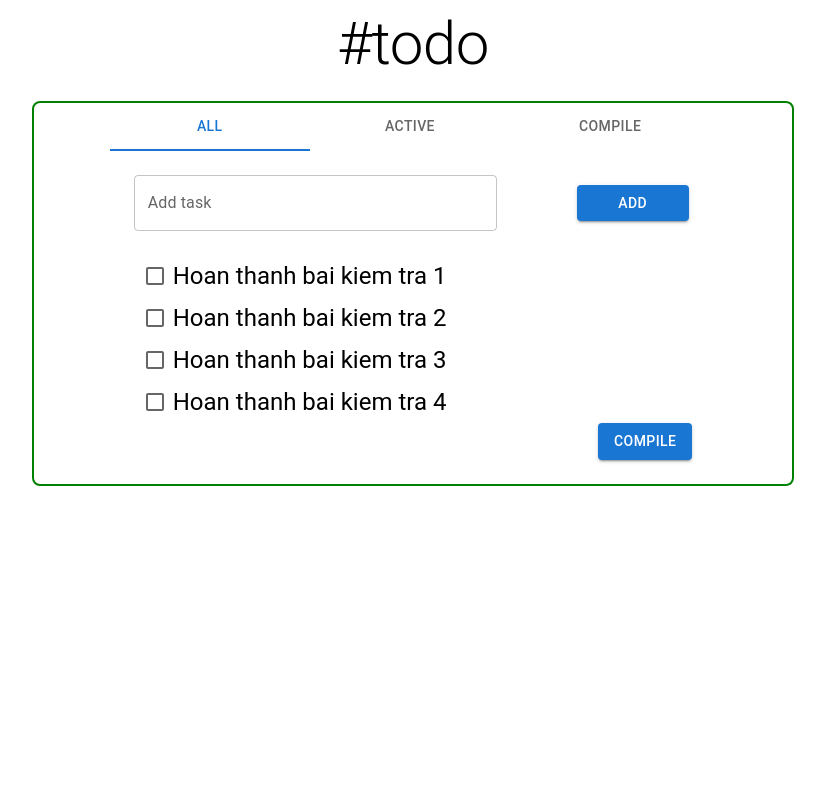
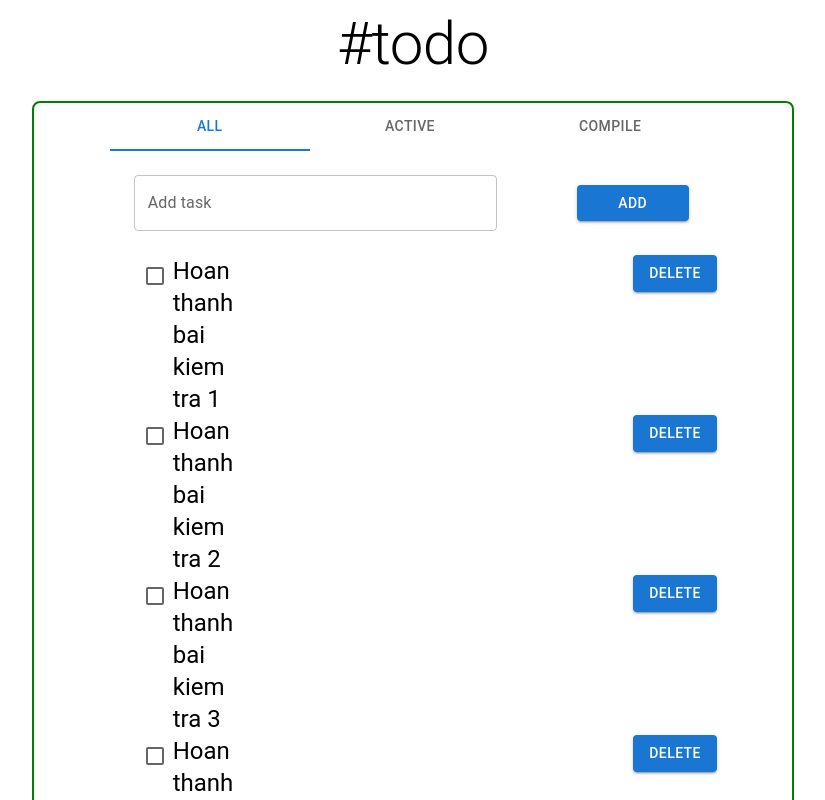
Before and after one commit to kien242/MindX-Module2, a React (Create React App) app: page / in a window 1280 px wide. Shown: the top 800 px of the page, without its empty margins (227-1052 px from the left). Built offline with nearby package versions, Linux system fonts and the light colour scheme.

Commit message:
Update App.js and index.js

```diff
--- a/src/App.js
+++ b/src/App.js
@@ -114,13 +114,12 @@ export default function App() {
 
   const compileThisTask = (id) => {
     for (const i of allTask) {
-      if (i.id === id) {
+      if (i.id === 1) {
         i.compile = !i.compile;
       }
     }
-    console.log(allTask);
+    setCompileTask(allTask);
   };
-
   const deleteTask = (id) => {
     const allNewTask = allTask.filter((task) => {
       return task.id !== id;
--- a/src/component/task/index.js
+++ b/src/component/task/index.js
@@ -1,9 +1,9 @@
 import * as React from "react";
 import Checkbox from "@mui/material/Checkbox";
-import { Box, Typography } from "@mui/material";
+import { Box, Typography, Button } from "@mui/material";
 
 export default function TaskWithCheckbox(props) {
-  const { complitedTask, taskName } = props;
+  const { complitedTask, taskName, deleteTask } = props;
   const [checked, setChecked] = React.useState(false);
 
   const handleChange = (event) => {
@@ -19,7 +19,7 @@ export default function TaskWithCheckbox(props) {
           inputProps={{ "aria-label": "controlled" }}
         />
       </Box>
-      <Box sx={{ display: "flex", alignItems: "center" }}>
+      <Box sx={{ display: "flex", alignItems: "center", mr: 50 }}>
         <Typography
           variant="h5"
           sx={{
@@ -29,9 +29,11 @@ export default function TaskWithCheckbox(props) {
           {taskName}
         </Typography>
       </Box>
-      {/* <Box>
-        <Button variant="contained">Delete</Button>
-      </Box> */}
+      <Box>
+        <Button variant="contained" onClick={deleteTask}>
+          Delete
+        </Button>
+      </Box>
     </Box>
   );
 }
```
